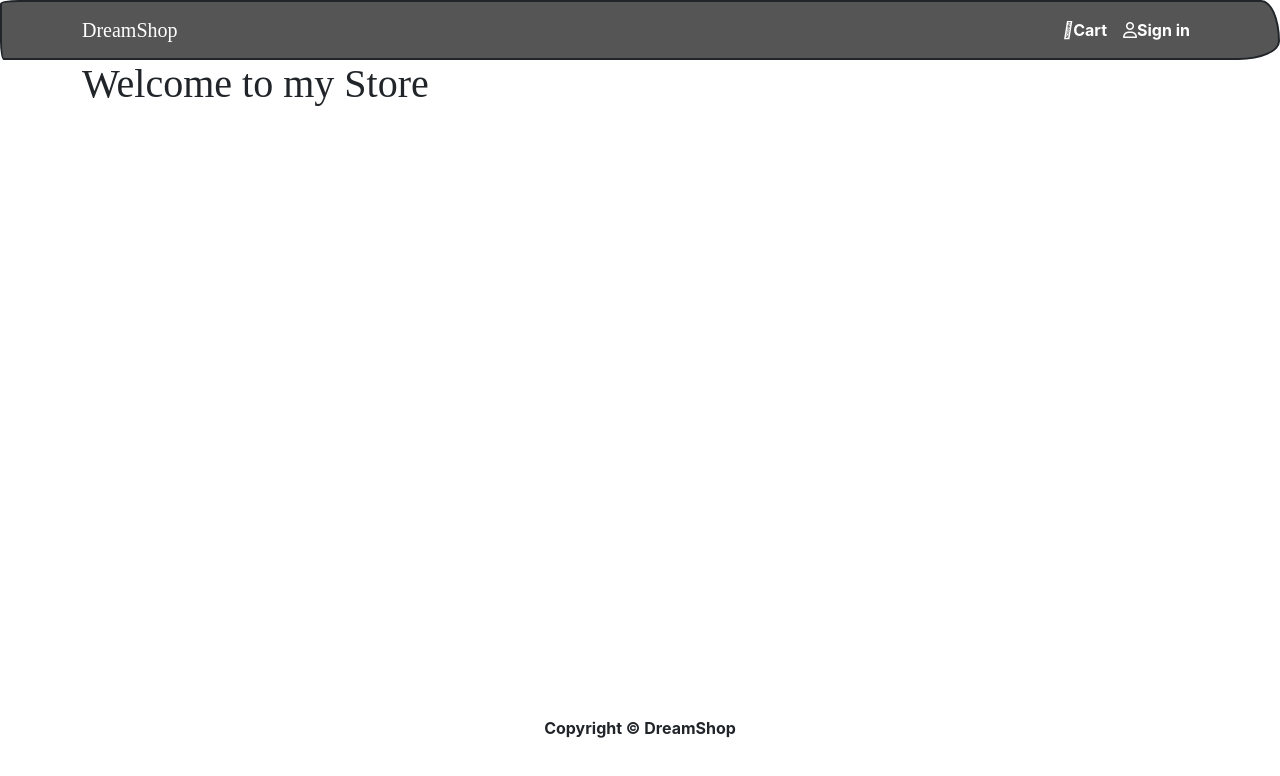
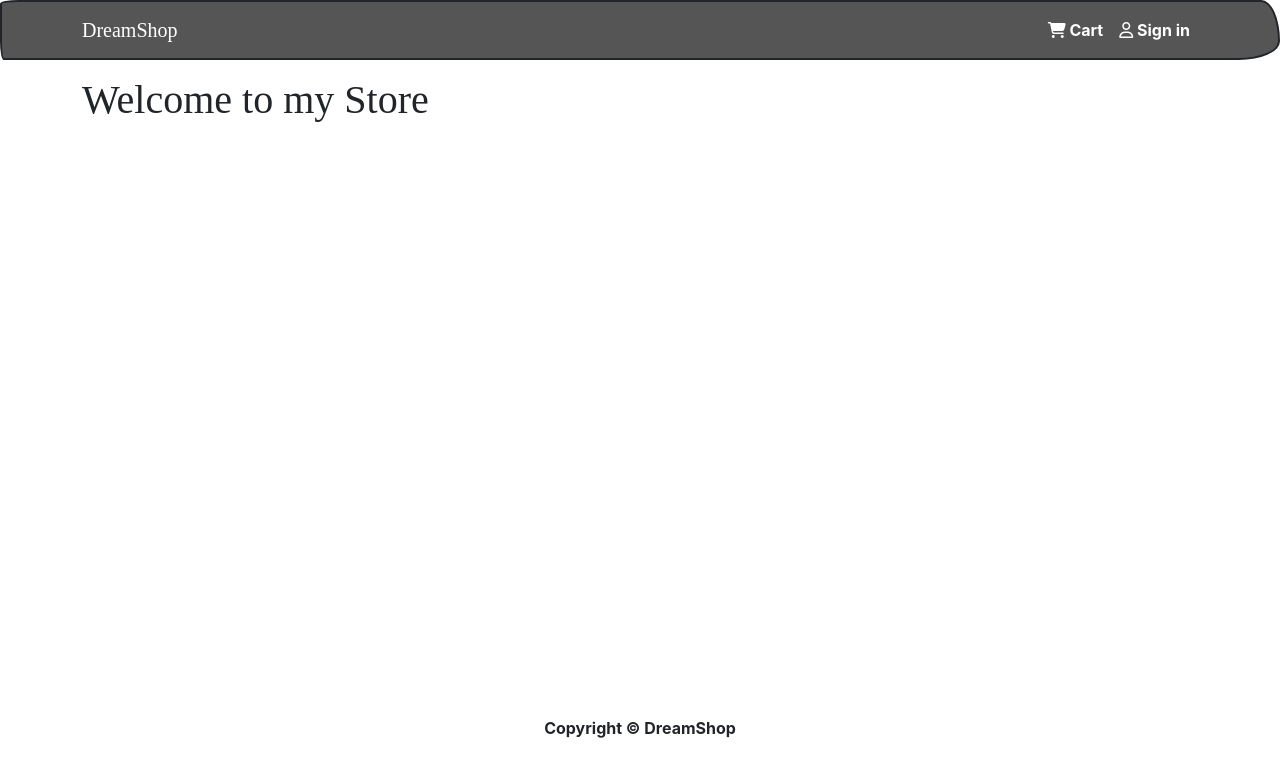
Before and after one commit to Dariusz-Wolontariusz/DreamStore, a React (Create React App) app in the folder frontend/: page / in a window 1280 px wide. Shown: the top 776 px of the page. Built offline with nearby package versions, Linux system fonts and the light colour scheme; a web font is replaced by a local one.

Commit message:
added footer and header

```diff
--- a/frontend/src/App.js
+++ b/frontend/src/App.js
@@ -6,7 +6,7 @@ const App = () => {
   return (
     <>
       <Header />
-      <main>
+      <main className='py-3'>
         <Container>
           <h1>Welcome to my Store</h1>
         </Container>
--- a/frontend/src/components/Header.js
+++ b/frontend/src/components/Header.js
@@ -11,10 +11,10 @@ const Header = () => {
           <Navbar.Collapse id='basic-navbar-nav'>
             <Nav className='ms-auto'>
               <Nav.Link href='/cart'>
-                <i class='fa-light fa-cart-shopping'></i>Cart
+                <i class='fa-solid fa-cart-shopping'></i> Cart
               </Nav.Link>
               <Nav.Link href='/login'>
-                <i class='fa-regular fa-user'></i>Sign in
+                <i class='fa-regular fa-user'></i> Sign in
               </Nav.Link>
             </Nav>
           </Navbar.Collapse>
```
Also changed, not shown: 1 other file (tests, documents, lock files or other folders).
